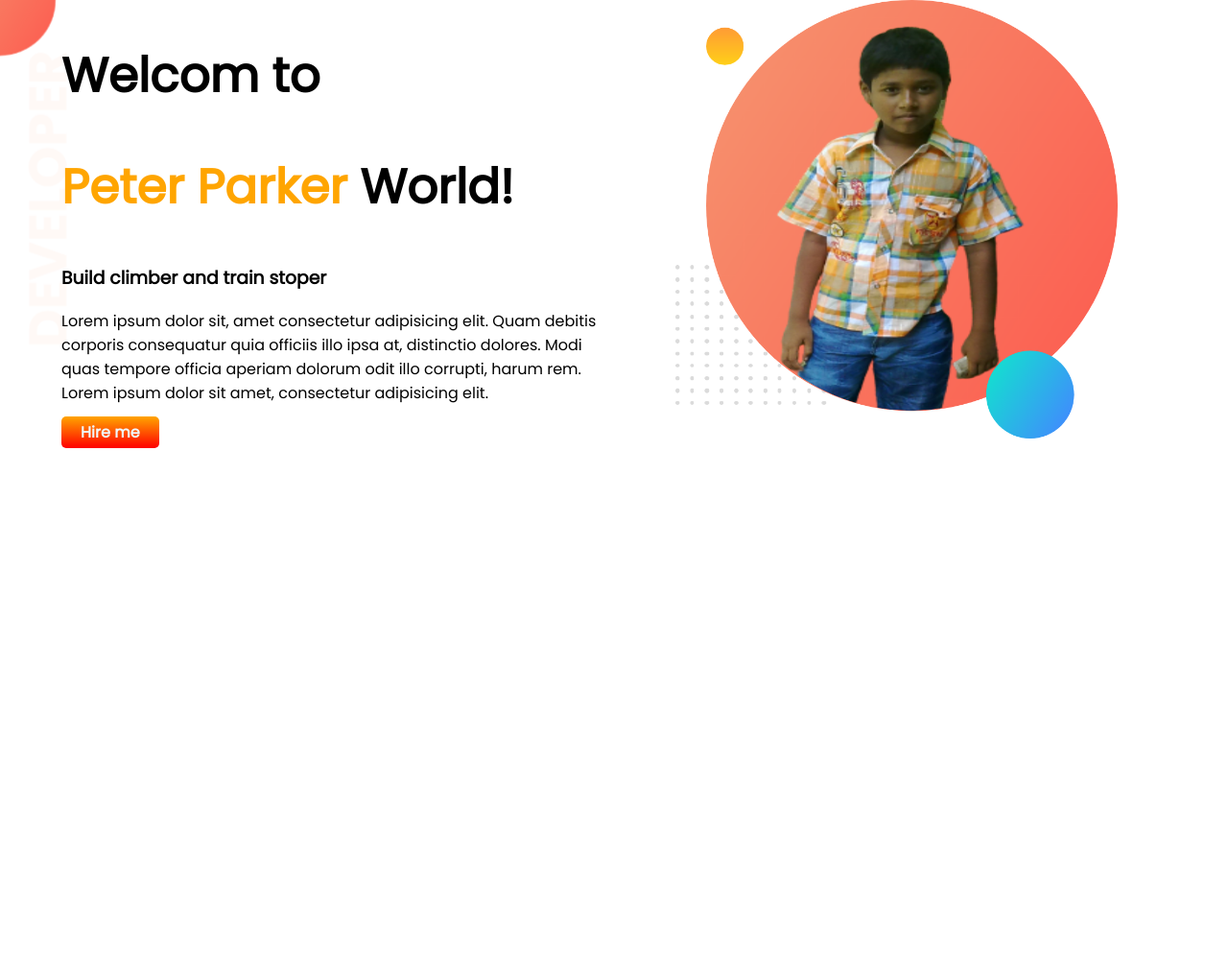
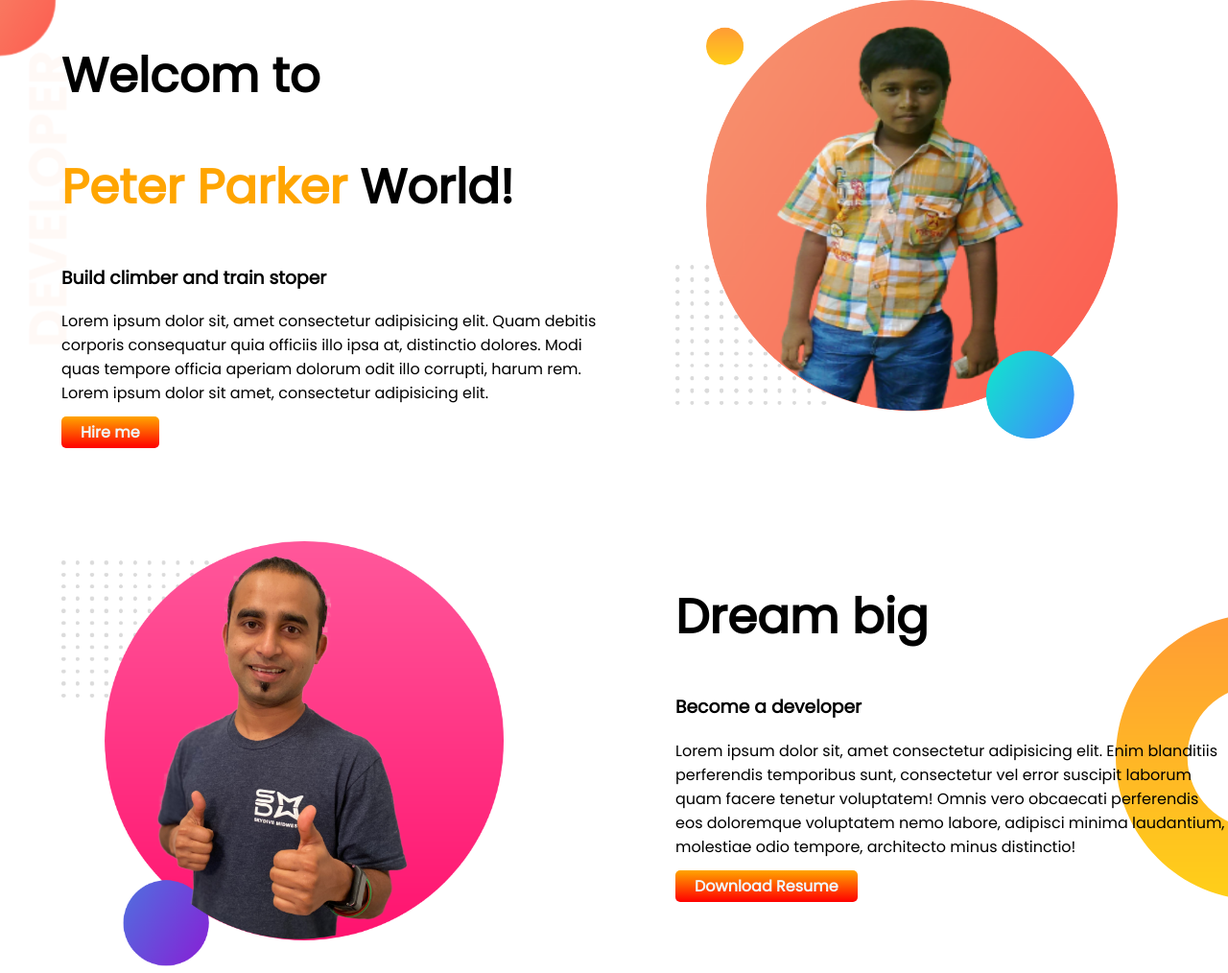
Before and after one commit to AnikaBushra/new-devloper-portfolio, a plain HTML site: page index.html in a window 1280 px wide. Shown: the whole page at 96% size. Before the commit the page ends 800 px from the top, so only its background shows below. Drawn offline with Linux system fonts and the light colour scheme.

Commit message:
dream added

```diff
--- a/index.html
+++ b/index.html
@@ -31,6 +31,20 @@
             <img src="images/asif.png" alt="">
         </div>
     </section>
+    <section class="dream-big">
+        <div class="half-width">
+            <img src="images/jhankar2.png" alt="">
+        </div>
+        <div class="half-width">
+            <h1>Dream big</h1>
+            <h3>Become a developer</h3>
+            <p>Lorem ipsum dolor sit, amet consectetur adipisicing elit. Enim blanditiis perferendis temporibus sunt,
+                consectetur vel error suscipit laborum quam facere tenetur voluptatem! Omnis vero obcaecati perferendis
+                eos doloremque voluptatem nemo labore, adipisci minima laudantium, molestiae odio tempore, architecto
+                minus distinctio!</p>
+            <a class="link-button" target="_blank" href="https://www.google.com/">Download Resume</a>
+        </div>
+    </section>
 </body>
 
 </html>
--- a/style.css
+++ b/style.css
@@ -38,3 +38,11 @@ section {
     background-image: url(images/top-banner.png);
     background-repeat: no-repeat;
 }
+
+.dream-big {
+    margin-top: 100px;
+    display: flex;
+    background-image: url(images/dream-bg.png);
+    background-repeat: no-repeat;
+    background-position: right;
+}
```
